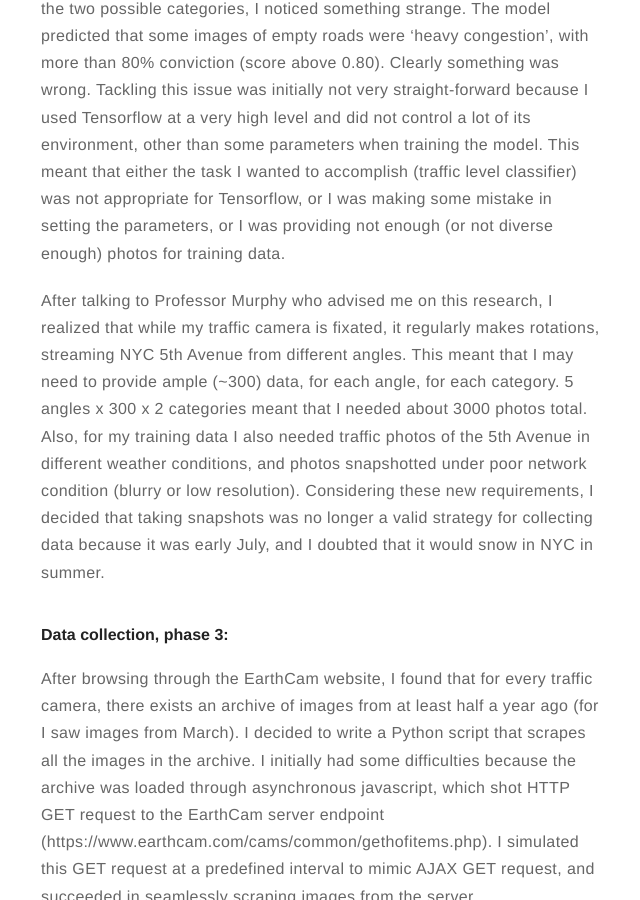
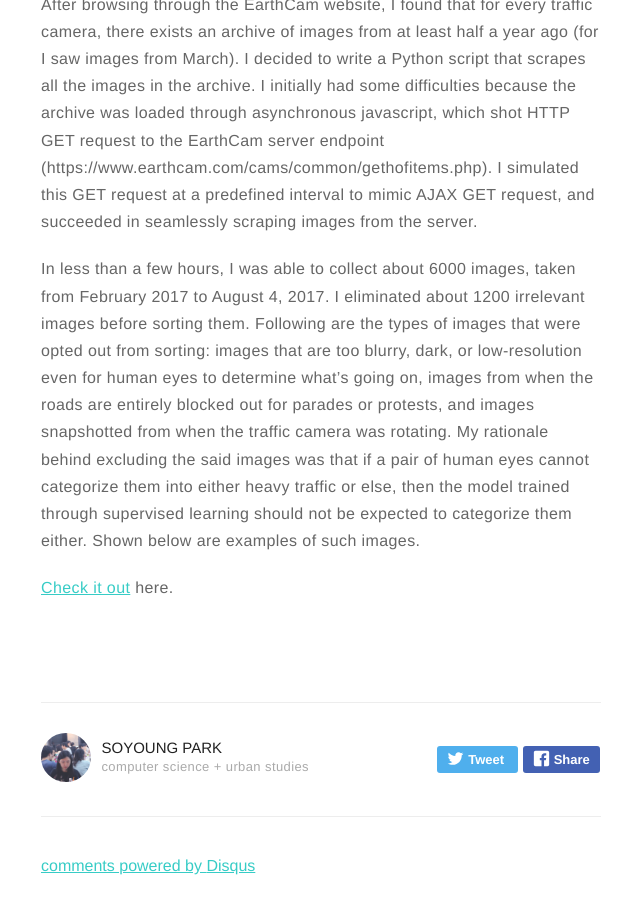
Before and after one commit to soyoungpark/soyoungpark.github.io, a Jekyll site: the page built from _posts/2017-08-14-tensorflow-traffic-congestion.markdown, in a window 1280 px wide and 900 px high, scrolled down 6261 px. Shown: the whole window, without its empty margins (319-959 px from the left). Built offline with Jekyll 4.4.1, drawn with Linux system fonts in a browser that asks for light colours; comment, search, counter and statistics services are not loaded; some of the changed lines change nothing that is shown.

Commit message:
front end changes

```diff
--- a/_posts/2017-08-14-tensorflow-traffic-congestion.markdown
+++ b/_posts/2017-08-14-tensorflow-traffic-congestion.markdown
@@ -47,11 +47,7 @@
 I had initially collected images of what I think are 'heavily congested' traffic stuation vs those that are less congested, by manually searching Google images. My rationale for doing so was that while it may be time-consuming, I would be able to provide a diverse set of ‘heavy traffic congestion’ images, taken from various angles, capturing different scenarios for traffic congestion. I had then wanted to create a universal traffic congestion classifier model which, when given an image of any highway or traffic intersection in the world, would tell whether it is heavily congested or not. I had also thought this approach (manual Google-searching) would clearly prevent the Tensorflow model from using the same data for testing and training, which, according to Coursera Machine Learning course, was to be avoided at all costs.
 
 <img src='../assets/images/tensorflowtraffic/heavytraffic1.jpg' />
-![Markdowm Image][1]
-![Markdowm Image][2]
-![Markdowm Image][3]
-![Markdowm Image][6]
-<!--![Markdowm Image][/images/tensorflowtraffic/heavytraffic2.jpg]-->
+<img src='../assets/images/tensorflowtraffic/heavytraffic2.jpg' />
 <figcaption class="caption">Photos of heavy traffic congestion I found through Google image search</figcaption>
 
 After spending half a day searching for traffic photos on Google images, I realized this method is not only extremely time-consuming (a lot more so than I had estimated) but also ineffective for the task at hand. It was very difficult to find images of heavily congested roads and intersections. After a few solid hours searching, I ended up with just 67 images of traffic congestion, but very few images of roads that are less congested. Most importantly, many of the ‘heavy congestion’ images were either very high resolution and/or taken from angles that traffic camera could not be positioned at.
@@ -100,6 +96,14 @@
 
 
 
+
+
+
+In less than a few hours, I was able to collect about 6000 images, taken from February 2017 to August 4, 2017. I eliminated about 1200 irrelevant images before sorting them. Following are the types of images that were opted out from sorting: images that are too blurry, dark, or low-resolution even for human eyes to determine what’s going on, images from when the roads are entirely blocked out for parades or protests, and images snapshotted from when the traffic camera was rotating. My rationale behind excluding the said images was that if a pair of human eyes cannot categorize them into either heavy traffic or else, then the model trained through supervised learning should not be expected to categorize them either. Shown below are examples of such images.
+
+
+
+
 [Check it out](http://soyoungpark.github.io/tftraffic/) here.
 
 
```
